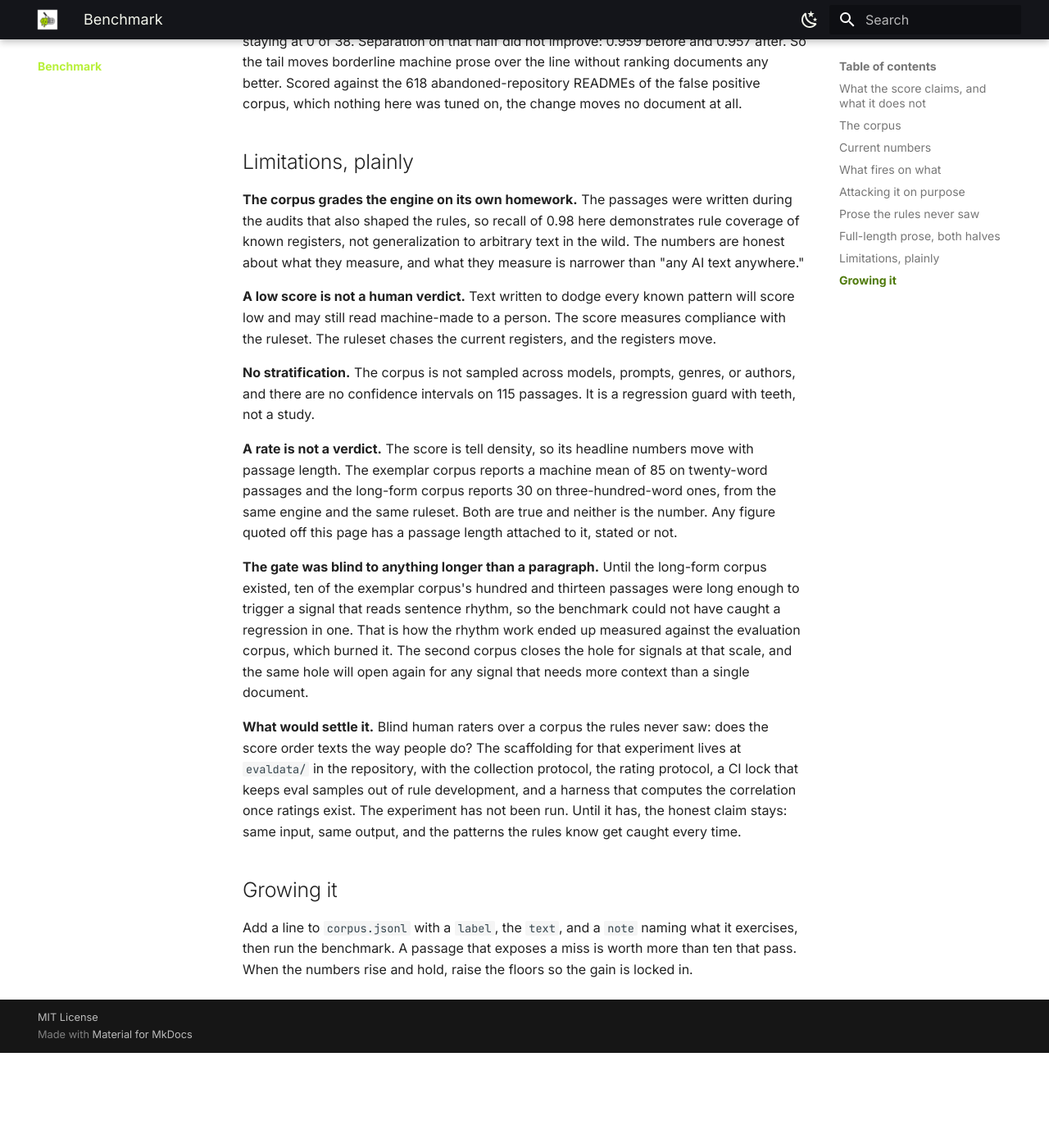
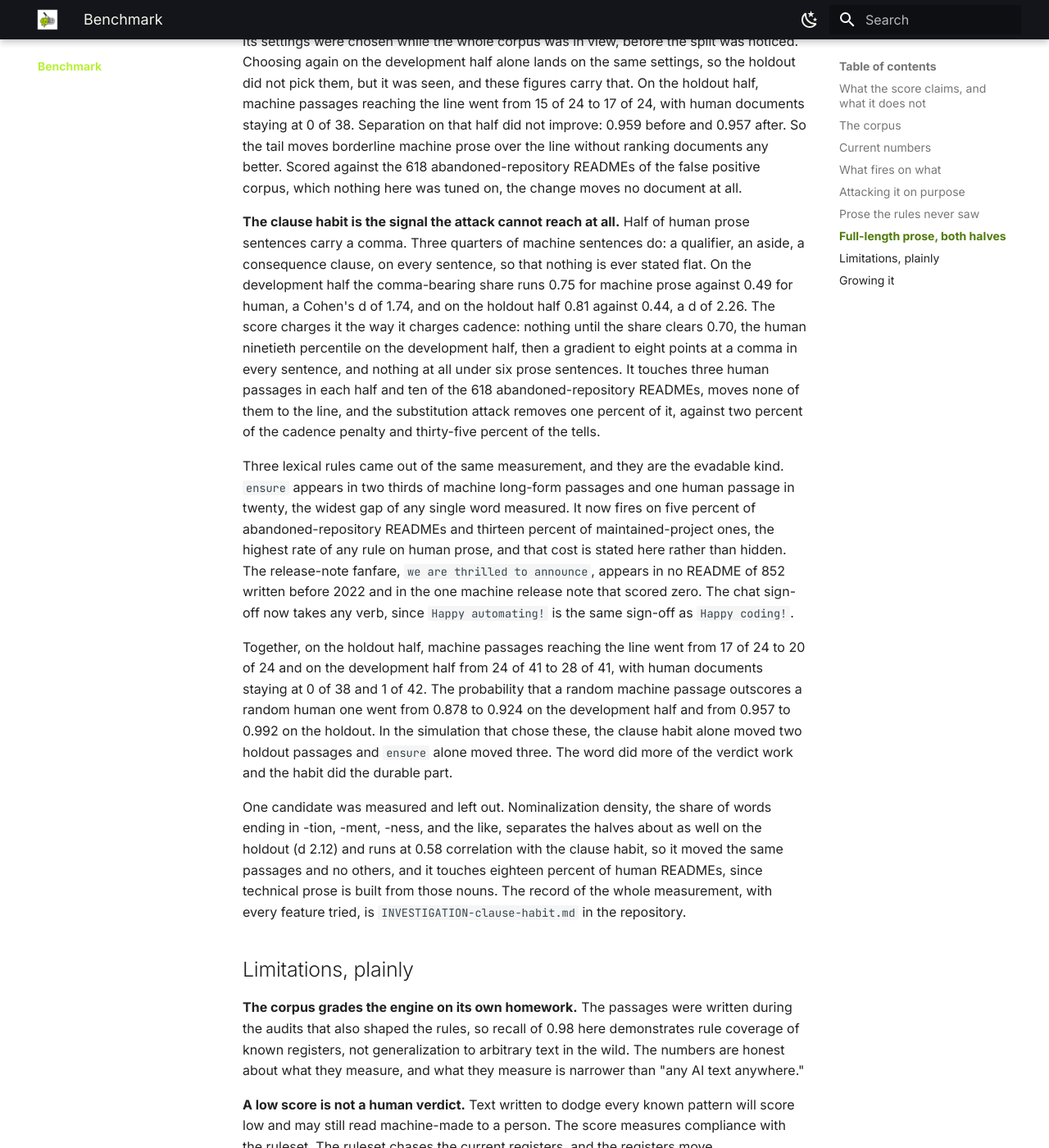
Before and after one commit to dcadolph/slop-chop, an MkDocs documentation site: the page built from docs/BENCHMARK.md, in a window 1280 px wide and 1400 px high, scrolled down 6795 px. Shown: the whole window at 82% size. Built offline with MkDocs 1.6.1 and Material for MkDocs 9.7.7, drawn with Linux system fonts in a browser that asks for light colours; before the commit the page ends 8079 px from its top, so only the background shows below that; some of the changed text lies outside the part shown.

Commit message:
Record the clause habit measurement

```diff
--- a/docs/BENCHMARK.md
+++ b/docs/BENCHMARK.md
@@ -14,8 +14,8 @@ go test ./sanitize/ -run TestBenchmark -v
 ## What the score claims, and what it does not
 
 The slop score measures the density of patterns from the engine's ruleset: buzzwords,
-stock phrases, sentence shapes, hedging, sentences that keep closing on an -ing clause, and
-the characters models type. A high score
+stock phrases, sentence shapes, hedging, sentences that keep closing on an -ing clause, a
+comma in nearly every sentence, and the characters models type. A high score
 means the text carries many machine-writing patterns. It does not determine who wrote
 the text. A person can write in the polished-assistant register, and a machine can be
 prompted away from every pattern the rules know. The score is a lint result, not an
@@ -54,21 +54,21 @@ The benchmark reports these on every run and fails below the floors.
 | Technical precision (no false tell)   | 1.00    | 0.98  |
 | Score recall (AI at 25 or higher)     | 0.99    | 0.95  |
 | Score precision (at 25 or higher)     | 0.99    | 0.98  |
-| Mean score, AI passages               | 84.6    |       |
-| Mean score, human passages            | 2.0     |       |
-| Score margin (AI mean minus human)    | 82.7    | 70    |
+| Mean score, AI passages               | 83.4    |       |
+| Mean score, human passages            | 2.5     |       |
+| Score margin (AI mean minus human)    | 80.9    | 70    |
 
 The floors sit below the current numbers so ordinary changes pass while a real
 regression fails. They ratchet up as the engine and the corpus improve.
 
 ## What fires on what
 
-119 distinct rules fire across the 68 AI passages. By class:
+122 distinct rules fire across the 71 AI passages. By class:
 
 | Class      | Findings | Score weight                     |
 |------------|----------|-----------------------------------|
-| Structural | 89       | 2 per finding                     |
-| Word       | 71       | 1                                 |
+| Structural | 90       | 2 per finding                     |
+| Word       | 74       | 1                                 |
 | Phrase     | 13       | 1                                 |
 | Character  | 5        | 1 for the em-dash and invisibles&nbsp; |
 | Tidy       | 2        | 0                                 |
@@ -91,14 +91,14 @@ em-dash becomes punctuation no rule reads. Then it reports what survived. Every
 replacement it reaches for is itself checked against the default profile by a test, so an
 evasion that stops evading fails the build.
 
-Run against all 68 AI passages, the attack tells the story the score weighting rests on:
+Run against all 71 AI passages, the attack tells the story the score weighting rests on:
 
 | Class      | Evaded | Held | What that means                                                    |
 |------------|--------|------|---------------------------------------------------------------------|
-| Word       | 33     | 38   | A word list is a lookup, and a lookup loses to a thesaurus.&nbsp;    |
-| Structural | 1      | 88   | No swap reaches a sentence shape, so this bounds the attacker.&nbsp; |
+| Word       | 33     | 41   | A word list is a lookup, and a lookup loses to a thesaurus.&nbsp;    |
+| Structural | 1      | 89   | No swap reaches a sentence shape, so this bounds the attacker.&nbsp; |
 
-64 of the 68 passages still carry a tell after the attack. That gap is why a structural
+67 of the 71 passages still carry a tell after the attack. That gap is why a structural
 tell counts two and a word counts one, and the test that measures it fails the build if
 the classes ever invert.
 
@@ -139,13 +139,17 @@ was written before a general writing model existed.
 | READMEs scored | 618 | 268 |
 | Ecosystems | 7 | 7 |
 | Median prose | 369 words | 573 words |
-| Median score | 1 | 3 |
-| p90 / p99 | 12 / 22 | 14 / 26 |
+| Median score | 1 | 4 |
+| p90 / p99 | 13 / 22 | 15 / 26 |
 | Worst sample | 35 | 36 |
-| **Scoring 25 or higher** | **4** | **3** |
+| **Scoring 25 or higher** | **4** | **4** |
 
-886 documents across Go, Python, Rust, JavaScript, Java, Ruby, and C++, of which seven
-reach the reads-clean line: 0.79 percent. The second column is the check on the first: a
+886 documents across Go, Python, Rust, JavaScript, Java, Ruby, and C++, of which eight
+reach the reads-clean line: 0.9 percent. The maintained column read three until the
+participle tail signal of 2026-10-05 moved one document from 24 to 25, which the recheck
+that day missed because it ran the abandoned column only. The clause habit and the three
+rules added beside it on 2026-10-08 moved no document in either column, measured on the
+engine before and after. The second column is the check on the first: a
 repository untouched since 2021 is an abandoned one, and abandoned projects might write
 differently. They do, in the direction that makes the test harder rather than easier, since
 maintained projects carry half again as much prose per README for the engine to trip on.
@@ -178,8 +182,8 @@ length, in the same genres, scored by the same ruleset.
 
 Two things come out of it, and they point in opposite directions.
 
-**The engine separates full-length prose very well.** Machine passages mean 30.1 against
-5.1 for human, which is a Cohen's d of 2.16. As a ranking instrument on real documents it
+**The engine separates full-length prose very well.** Machine passages mean 38.1 against
+5.4 for human, which is a Cohen's d of 2.66. As a ranking instrument on real documents it
 works, and the gap is not an artifact of the adversarial prompt style: passages written
 under an instruction to avoid every cliche of AI writing score about the same as the plain
 ones.
@@ -248,6 +252,42 @@ moves borderline machine prose over the line without ranking documents any bette
 against the 618 abandoned-repository READMEs of the false positive corpus, which nothing here
 was tuned on, the change moves no document at all.
 
+**The clause habit is the signal the attack cannot reach at all.** Half of human prose
+sentences carry a comma. Three quarters of machine sentences do: a qualifier, an aside, a
+consequence clause, on every sentence, so that nothing is ever stated flat. On the
+development half the comma-bearing share runs 0.75 for machine prose against 0.49 for
+human, a Cohen's d of 1.74, and on the holdout half 0.81 against 0.44, a d of 2.26. The
+score charges it the way it charges cadence: nothing until the share clears 0.70, the human
+ninetieth percentile on the development half, then a gradient to eight points at a comma in
+every sentence, and nothing at all under six prose sentences. It touches three human
+passages in each half and ten of the 618 abandoned-repository READMEs, moves none of them
+to the line, and the substitution attack removes one percent of it, against two percent of
+the cadence penalty and thirty-five percent of the tells.
+
+Three lexical rules came out of the same measurement, and they are the evadable kind.
+`ensure` appears in two thirds of machine long-form passages and one human passage in
+twenty, the widest gap of any single word measured. It now fires on five percent of
+abandoned-repository READMEs and thirteen percent of maintained-project ones, the highest
+rate of any rule on human prose, and that cost is stated here rather than hidden. The
+release-note fanfare, `we are thrilled to announce`, appears in no README of 852 written
+before 2022 and in the one machine release note that scored zero. The chat sign-off now
+takes any verb, since `Happy automating!` is the same sign-off as `Happy coding!`.
+
+Together, on the holdout half, machine passages reaching the line went from 17 of 24 to 20
+of 24 and on the development half from 24 of 41 to 28 of 41, with human documents staying
+at 0 of 38 and 1 of 42. The probability that a random machine passage outscores a random
+human one went from 0.878 to 0.924 on the development half and from 0.957 to 0.992 on the
+holdout. In the simulation that chose these, the clause habit alone moved two holdout
+passages and `ensure` alone moved three. The word did more of the verdict work and the
+habit did the durable part.
+
+One candidate was measured and left out. Nominalization density, the share of words ending
+in -tion, -ment, -ness, and the like, separates the halves about as well on the holdout (d
+2.12) and runs at 0.58 correlation with the clause habit, so it moved the same passages and
+no others, and it touches eighteen percent of human READMEs, since technical prose is built
+from those nouns. The record of the whole measurement, with every feature tried, is
+`INVESTIGATION-clause-habit.md` in the repository.
+
 ## Limitations, plainly
 
 **The corpus grades the engine on its own homework.** The passages were written during
@@ -261,7 +301,7 @@ score low and may still read machine-made to a person. The score measures compli
 with the ruleset. The ruleset chases the current registers, and the registers move.
 
 **No stratification.** The corpus is not sampled across models, prompts, genres, or
-authors, and there are no confidence intervals on 115 passages. It is a regression
+authors, and there are no confidence intervals on 153 passages. It is a regression
 guard with teeth, not a study.
 
 **A rate is not a verdict.** The score is tell density, so its headline numbers move with
```
Also changed, not shown: other parts of docs/BENCHMARK.md (+3 -3 lines), INVESTIGATION-clause-habit.md (added, +223 -0 lines), README.md (+6 -6 lines), docs/ITSELF.md (+5 -5 lines).
